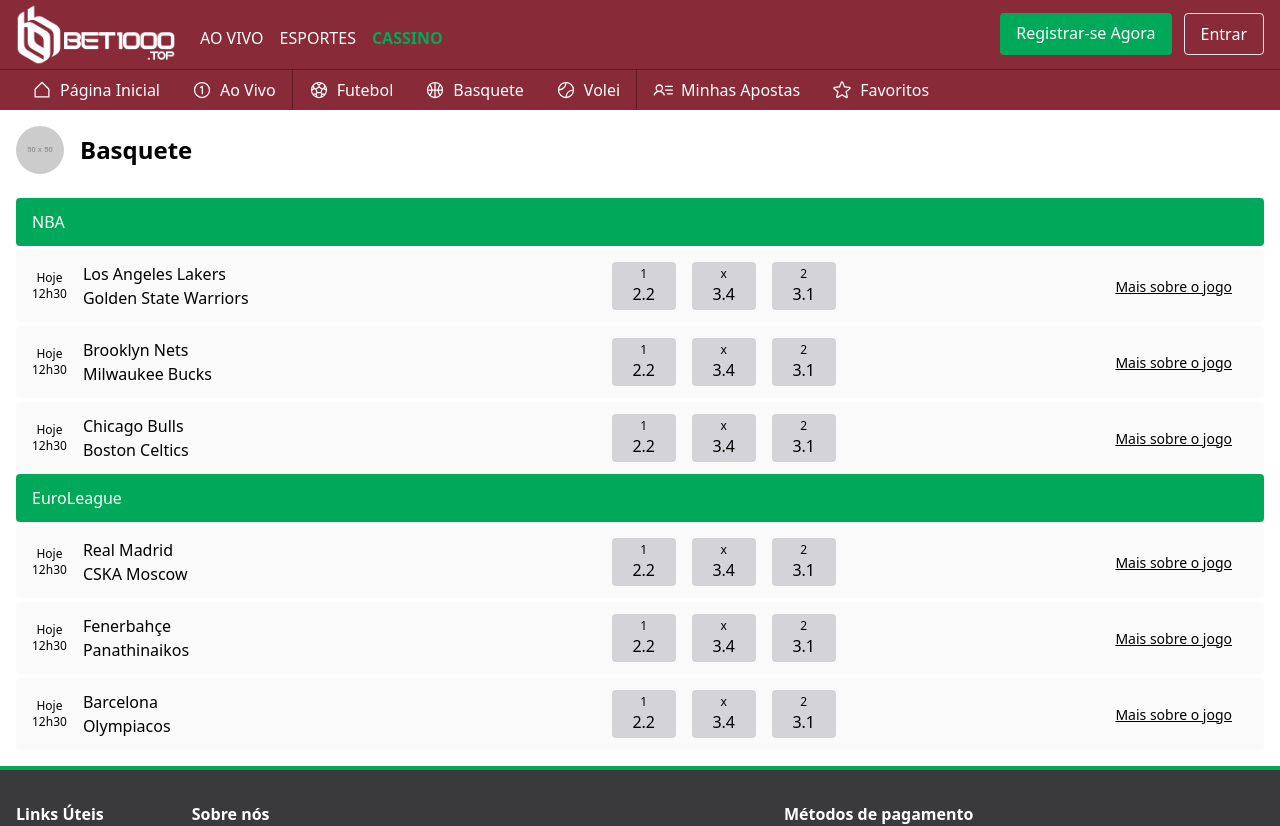
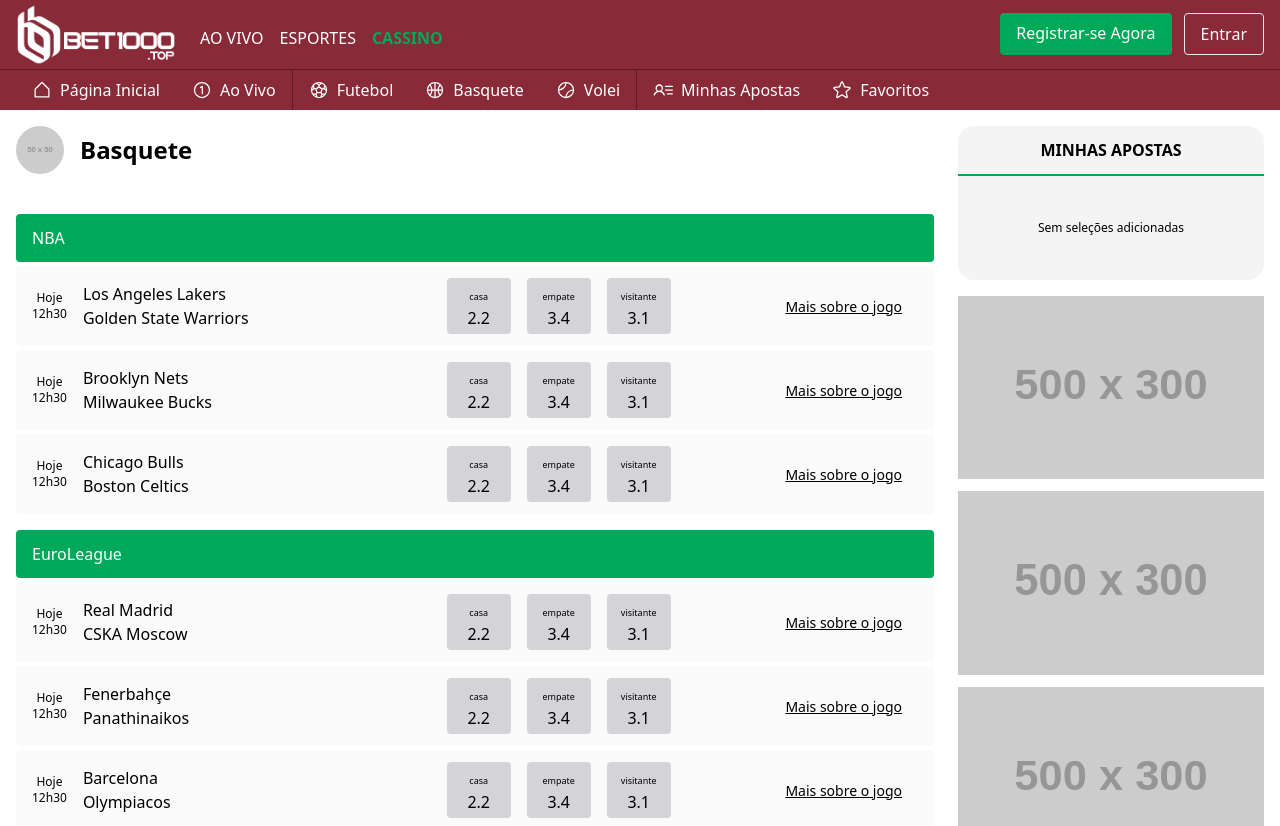
Before and after one commit to 3wwc/bet1000, a React (Vite) app: page /play/basquete in a window 1280 px wide. Shown: the top 826 px of the page. Built offline with nearby package versions, Linux system fonts and the light colour scheme.

Commit message:
add sidebar on sportspage

```diff
--- a/src/components/layout/global/GamesByChampionship.jsx
+++ b/src/components/layout/global/GamesByChampionship.jsx
@@ -1,12 +1,27 @@
-import { useState } from 'react';
+import { useEffect, useState } from 'react';
 import { SoccerBall } from "@phosphor-icons/react";
 import GamesResults from "./json/items.json";
 import { useGame } from '../../context/GameContext';
-import { Link } from 'react-router-dom';
+import { Link, useNavigate } from 'react-router-dom';
 
 export default function GamesByChampionship() {
-    const { addOrUpdateGame } = useGame();
+    const { addOrUpdateGame, selectedGames } = useGame();
     const [selectedOdds, setSelectedOdds] = useState({});
+    const navigate = useNavigate();
+
+    useEffect(() => {
+        const newSelectedOdds = {};
+        selectedGames.forEach(game => {
+            newSelectedOdds[game.idJogo] = game.oddSelecionada.tipo;
+        });
+        setSelectedOdds(newSelectedOdds);
+    }, [selectedGames]);
+
+    const handleGameClick = (idJogo) => {
+        if (window.innerWidth <= 768) {
+            navigate(`/game/${idJogo}`);
+        }
+    };
 
     const handleOddClick = (campeonato, idJogo, oddType, oddValue, timeCasa, timeVisitante) => {
         const newGame = {
@@ -35,7 +50,7 @@
                             <div className="grid gap-1">
                             {campeonato.jogos.map(jogo => (
                                 <div className="py-3 px-4 flex justify-between gap-4 items-center bg-zinc-50 hover:bg-zinc-100 rounded" key={jogo.id}>
-                                    <div className="flex gap-4 items-center js-game-name">
+                                    <div className="flex gap-4 items-center js-game-name" onClick={() => handleGameClick(jogo.id)}>
                                         <div className="text-center">
                                             <p className="text-xs">Hoje</p>
                                             <p className="text-xs">12h30</p>
@@ -47,7 +62,7 @@
                                     </div>
 
                                     <div className="flex gap-4 w-full max-w-[172px] md:max-w-[224px]">
-                                    {['casa', 'empate', 'visitante'].map(tipo => (
+                                        {['casa', 'empate', 'visitante'].map(tipo => (
                                             <button
                                                 key={tipo}
                                                 onClick={() => handleOddClick(campeonato.nome, jogo.id, tipo, jogo.odds[tipo], jogo.timeCasa, jogo.timeVisitante)}
--- a/src/pages/PlaySport.jsx
+++ b/src/pages/PlaySport.jsx
@@ -1,18 +1,51 @@
+import { useEffect, useState } from 'react';
+import { Link, useNavigate, useParams } from 'react-router-dom';
+import { useGame } from '../components/context/GameContext';
 import PropTypes from 'prop-types';
-import { Link, useParams } from 'react-router-dom';
+import HomeLayout from '../components/layout/content/HomeLayout';
 import ErrorMensage from '../components/layout/content/ErrorMensage';
 
 export default function PlaySport({ data }) {
   const { esporte } = useParams();
+  const { addOrUpdateGame, selectedGames } = useGame();
+  const [selectedOdds, setSelectedOdds] = useState({});
+  const navigate = useNavigate();
   const esporteData = data.esportes.find(e => e.slug.toLowerCase() === esporte.toLowerCase());
+
+  useEffect(() => {
+      const newSelectedOdds = {};
+      selectedGames.forEach(game => {
+          newSelectedOdds[game.idJogo] = game.oddSelecionada.tipo;
+      });
+      setSelectedOdds(newSelectedOdds);
+  }, [selectedGames]);
 
   if (!esporteData) {
     return <ErrorMensage description={'Esporte não encontrado'}/>;
   }
 
+  const handleOddClick = (campeonato, idJogo, oddType, oddValue, timeCasa, timeVisitante) => {
+    const newGame = {
+        campeonato: campeonato,
+        idJogo: idJogo,
+        oddSelecionada: { tipo: oddType, valor: oddValue },
+        times: { casa: timeCasa, visitante: timeVisitante }
+    };
+    addOrUpdateGame(newGame);
+
+    setSelectedOdds(prev => ({ ...prev, [idJogo]: oddType }));
+  };
+
+  const handleGameClick = (idJogo) => {
+      if (window.innerWidth <= 768) {
+          navigate(`/game/${idJogo}`);
+      }
+  };
+
+  const isOddSelected = (idJogo, oddType) => selectedOdds[idJogo] === oddType;
+
   return (
-    <section className='py-4'>
-        <div className="container-bet">
+    <HomeLayout>
       <header className='mb-6'>
         <div className='flex items-center gap-4'>
           <div>
@@ -33,7 +66,7 @@
                   <div className="grid gap-1">
                   {campeonato.jogos.map(jogo => (
                       <div className="py-3 px-4 flex justify-between gap-4 items-center bg-zinc-50 hover:bg-zinc-100 rounded" key={jogo.id}>
-                                <div className="flex gap-4 items-center js-game-name">
+                          <div className="flex gap-4 items-center js-game-name" onClick={() => handleGameClick(jogo.id)}>
                               <div className="text-center">
                                   <p className="text-xs">Hoje</p>
                                   <p className="text-xs">12h30</p>
@@ -45,18 +78,16 @@
                           </div>
 
                           <div className="flex gap-4 w-full max-w-[172px] md:max-w-[224px]">
-                                    <button className="bg-zinc-300 hover:bg-zinc-400 w-12 md:w-16 h-12 rounded">
-                                        <span className="hidden md:block text-xs">1</span>
-                                        <p>{jogo.odds.casa}</p>
+                            {['casa', 'empate', 'visitante'].map(tipo => (
+                                <button
+                                    key={tipo}
+                                    onClick={() => handleOddClick(campeonato.nome, jogo.id, tipo, jogo.odds[tipo], jogo.timeCasa, jogo.timeVisitante)}
+                                    className={`w-12 md:w-16 h-12 md:h-14 rounded ${isOddSelected(jogo.id, tipo) ? 'bg-green-600 text-white' : 'bg-zinc-300 hover:bg-zinc-400'}`}
+                                >
+                                    <span className='text-[9px]'>{tipo}</span>
+                                    <p>{jogo.odds[tipo]}</p>
                                 </button>
-                                    <button className="bg-zinc-300 hover:bg-zinc-400 w-12 md:w-16 h-12 rounded">
-                                        <span className="hidden md:block text-xs">x</span>
-                                        <p>{jogo.odds.empate}</p>
-                                    </button>
-                                    <button className="bg-zinc-300 hover:bg-zinc-400 w-12 md:w-16 h-12 rounded">
-                                        <span className="hidden md:block text-xs">2</span>
-                                        <p>{jogo.odds.visitante}</p>
-                                    </button>
+                            ))}
                           </div>
 
                           <p className="hidden md:block">
@@ -73,8 +104,7 @@
               </div>
           ))
       }
-        </div>
-    </section>
+    </HomeLayout>
   );
 }
 
```
Lines whose indentation alone changed are shown as unchanged.
